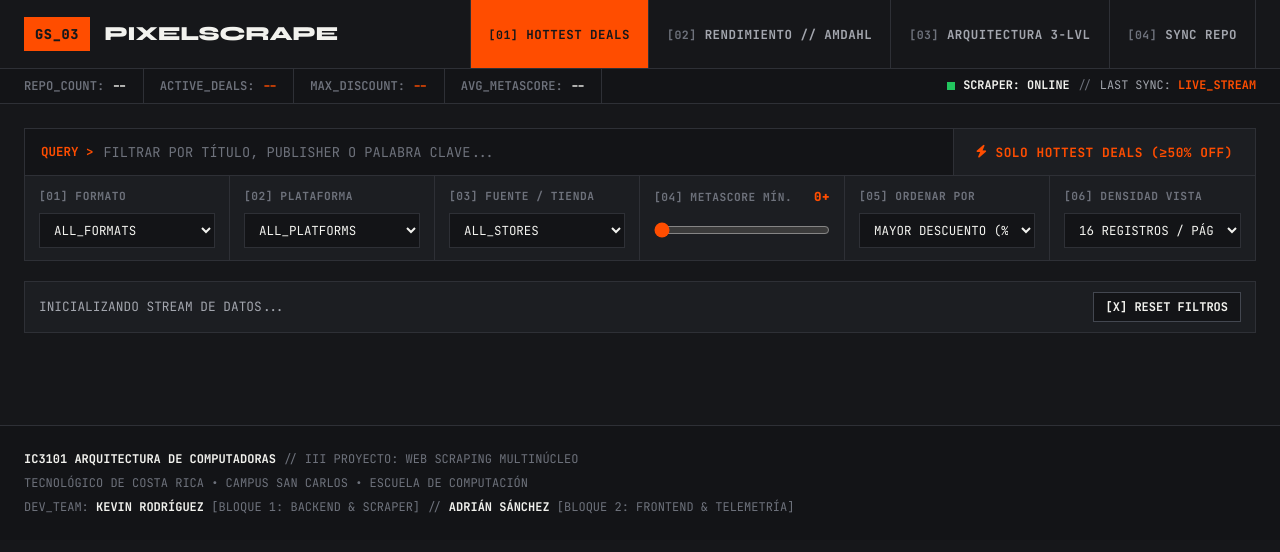
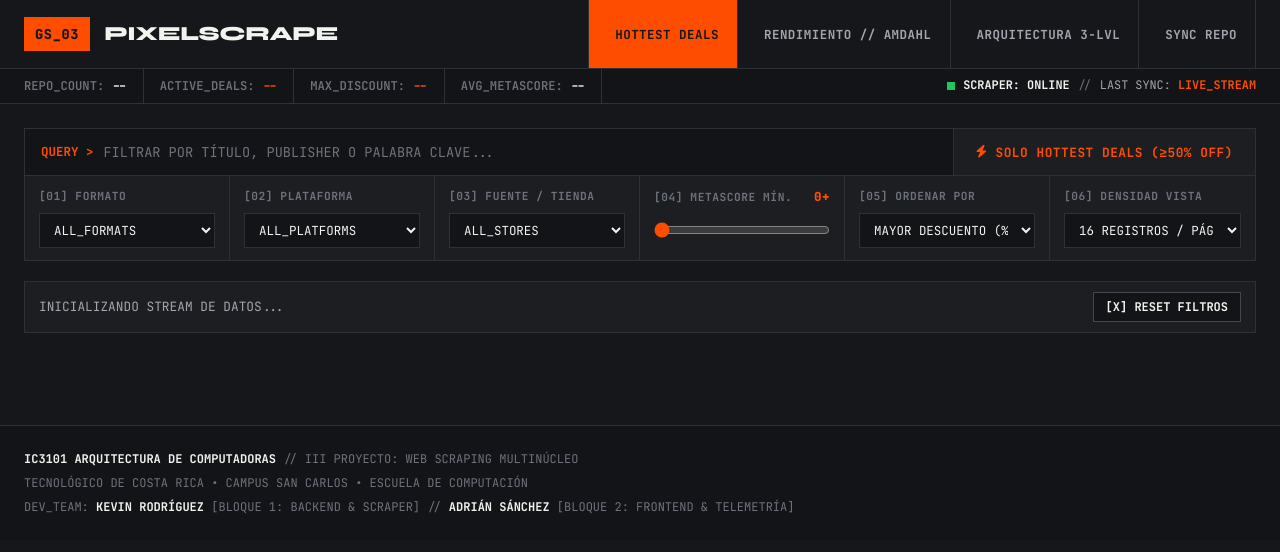
Before and after one commit to Kard2407/game-deals-scraper, a plain HTML site: page web/index.html in a window 1280 px wide. Drawn offline with nearby package versions, Linux system fonts and the light colour scheme; no server answers.

Commit message:
Actualiza README.md y ajustes finales en index.html

```diff
--- a/web/index.html
+++ b/web/index.html
@@ -38,16 +38,16 @@
       <!-- Navegación por Pestañas del Bloque 2 -->
       <nav class="nav-tabs" role="tablist">
         <button class="tab-btn active" data-view="view-catalog" role="tab" aria-selected="true">
-          <span class="tab-idx">[01]</span> HOTTEST DEALS
+          <span class="tab-idx"></span> HOTTEST DEALS
         </button>
         <button class="tab-btn" data-view="view-benchmark" role="tab" aria-selected="false">
-          <span class="tab-idx">[02]</span> RENDIMIENTO // AMDAHL
+          <span class="tab-idx"></span> RENDIMIENTO // AMDAHL
         </button>
         <button class="tab-btn" data-view="view-architecture" role="tab" aria-selected="false">
-          <span class="tab-idx">[03]</span> ARQUITECTURA 3-LVL
+          <span class="tab-idx"></span> ARQUITECTURA 3-LVL
         </button>
         <button class="tab-btn" data-view="view-sync" role="tab" aria-selected="false">
-          <span class="tab-idx">[04]</span> SYNC REPO
+          <span class="tab-idx"></span> SYNC REPO
         </button>
       </nav>
     </div>
```
Also changed, not shown: 1 other file.
